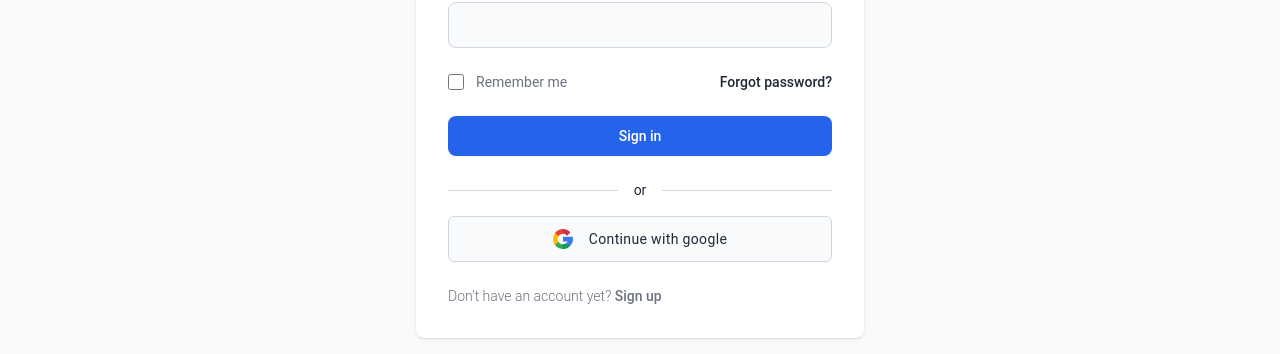
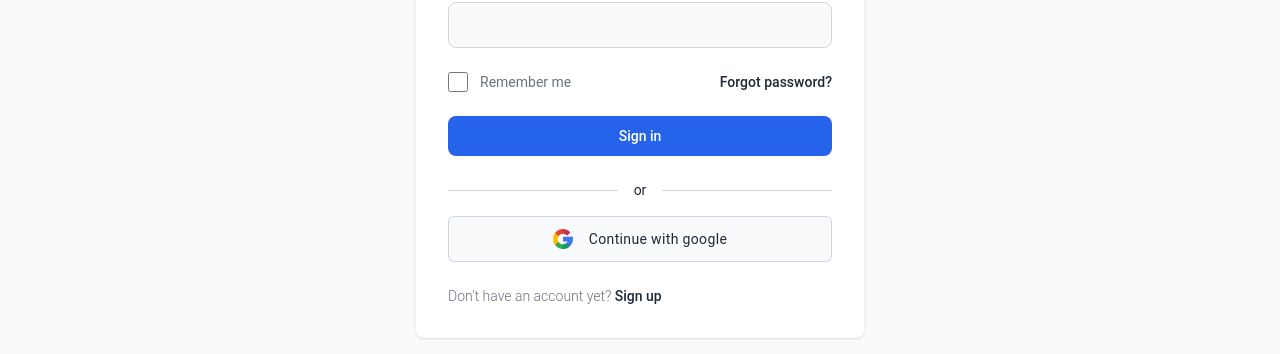
Before and after one commit to vishal-tiwari-1971/Mankevichar, a React (Create React App) app in the folder frontend/: page /login in a window 1280 px wide. Shown: the part 471-825 px from the top of the page. Built offline with nearby package versions, Linux system fonts and the light colour scheme; the HTML template or start-up script is replaced by a standard one.

Commit message:
updates accordingly for mode

```diff
--- a/frontend/src/Components/Login.js
+++ b/frontend/src/Components/Login.js
@@ -89,20 +89,20 @@ const Login = () => {
                       <div className="flex items-center justify-between">
                           <div className="flex items-start">
                               <div className="flex items-center h-5">
-                                <input id="remember" aria-describedby="remember" type="checkbox" className="w-4 h-4 border border-gray-300 rounded bg-gray-50 focus:ring-3 focus:ring-primary-300 dark:bg-gray-700 dark:border-gray-600 dark:focus:ring-primary-600 dark:ring-offset-gray-800" required="" />
+                                <input id="remember" aria-describedby="remember" type="checkbox" className="w-5 h-5 border-2 border-gray-400 dark:border-gray-600 rounded-md bg-gray-100 dark:bg-gray-700 checked:bg-blue-600 checked:border-transparent" required="" />
                               </div>
                               <div className="ml-3 text-sm">
                                 <label htmlFor="remember" className="text-gray-500 dark:text-gray-300">Remember me</label>
                               </div>
                           </div>
                           {/* Forgot password link */}
-                          <Link to="/forgot-password" className="text-sm font-medium text-primary-600 hover:underline dark:text-primary-500">Forgot password?</Link>
+                          <Link to="/forgot-password" className="text-sm font-medium text-gray-800 hover:underline dark:text-gray-200">Forgot password?</Link>
                       </div>
 
                       <button type="submit" className="bg-blue-600 w-full text-white bg-primary-600 hover:bg-primary-700 focus:ring-4 focus:outline-none focus:ring-primary-300 font-medium rounded-lg text-sm px-5 py-2.5 text-center dark:bg-primary-600 dark:hover:bg-primary-700 dark:focus:ring-primary-800">Sign in</button>
                      <SignInWithGoogle/>
                       <p className="text-sm font-light text-gray-500 dark:text-gray-400">
-                          Don’t have an account yet? <Link to="/signup" className="font-medium text-primary-600 hover:underline dark:text-primary-500">Sign up</Link>
+                          Don’t have an account yet? <Link to="/signup" className="font-medium text-gray-800 hover:underline dark:text-gray-200">Sign up</Link>
 
 
                       </p>
--- a/frontend/src/Components/Signup.js
+++ b/frontend/src/Components/Signup.js
@@ -158,7 +158,7 @@ const Signup = () => {
                   Already have an account?{" "}
                   <Link
                     to="/login"
-                    className="font-medium text-primary-600 hover:underline dark:text-primary-500"
+                    className="font-medium text-gray-800 hover:underline dark:text-gray-200"
                   >
                     Login here
                   </Link>
```
